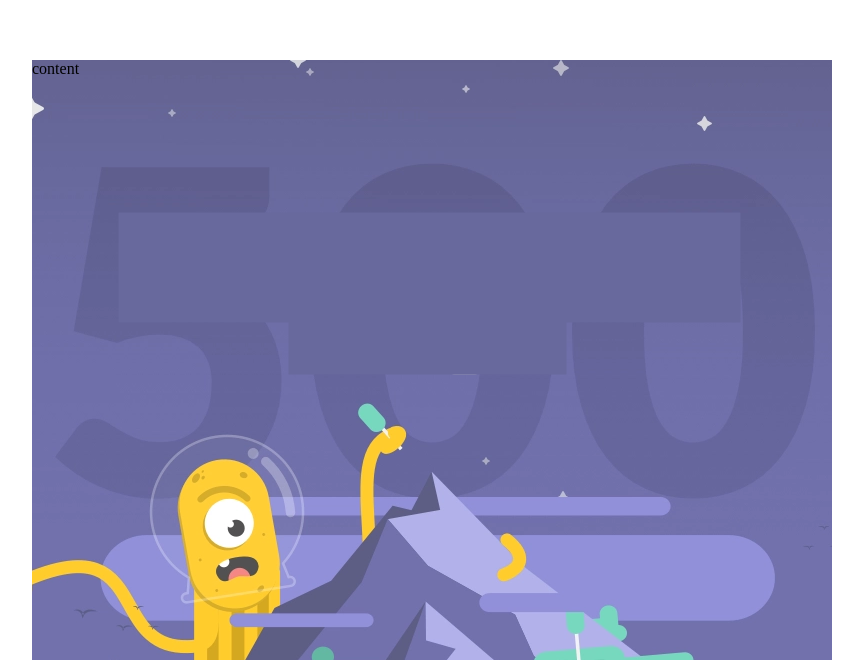
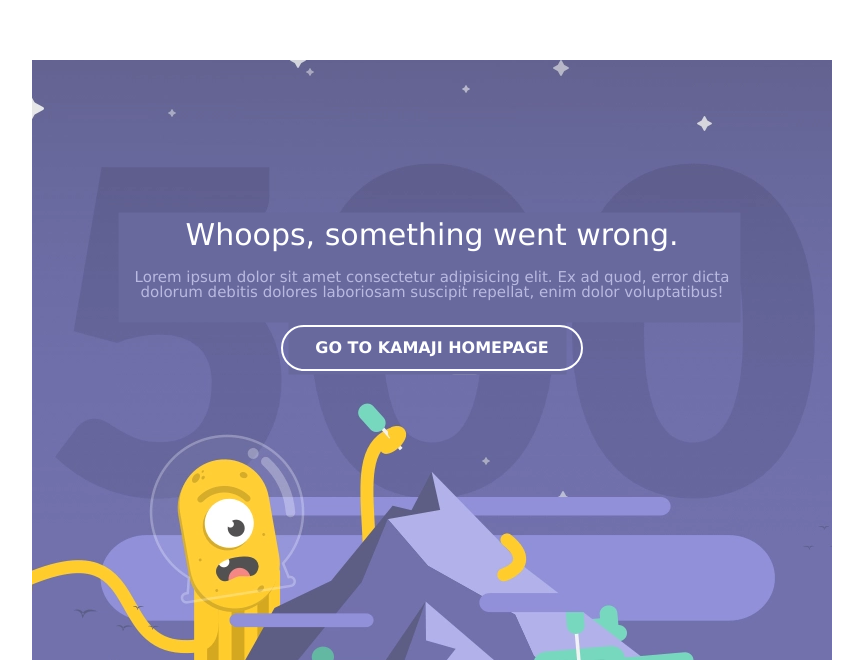
Before and after one commit to vitgri1/03-1-space-squid-1, a website: page index.html in a window 1280 px wide. Shown: the part 140-800 px from the top of the page, without its empty margins (208-1071 px from the left). Drawn offline with Linux system fonts and the light colour scheme.

Commit message:
Styling main content #2

```diff
--- a/index.html
+++ b/index.html
@@ -9,7 +9,9 @@
 </head>
 <body>
     <main>
-        content
+        <h1>Whoops, something went wrong.</h1>
+        <p> Lorem ipsum dolor sit amet consectetur adipisicing elit. Ex ad quod, error dicta dolorum debitis dolores laboriosam suscipit repellat, enim dolor voluptatibus!</p>
+        <a href="#">Go to kamaji homepage</a>
     </main>
 </body>
 </html>
--- a/main.css
+++ b/main.css
@@ -8,4 +8,43 @@ main{
     height: 600px;
     background-image: url(./bg.webp);
     background-position: center;
+    text-align: center;
+    color:#fff;
+    font-family: Verdana, Geneva, Tahoma, sans-serif;
 }
+h1{
+    display: inline-block;
+    font-weight: normal;
+    line-height: 1em;
+    margin: 0;
+    font-size: 30px;
+    margin-top: 160px;
+    margin-bottom: 20px;
+}
+p{
+    display: inline-block;
+    width: 80%;
+    margin: 0;
+    line-height: 1em;
+    font-size: 15px;
+    margin-bottom: 25px;
+    color: #B9B9E2;
+}
+a{
+    display: inline-block;
+    margin: 0;
+    line-height: 1em;
+    font-size: 16px;
+    font-weight: bold;
+    text-transform: uppercase;
+    text-decoration: none;
+    color: #fff;
+    padding: 0.8em 2em;
+    border-radius: 2em;
+    border-style: solid;
+    border-width: 2px;
+}
+a:hover{
+    text-decoration: underline;
+    background-color: #5D5E84;
+}
```
